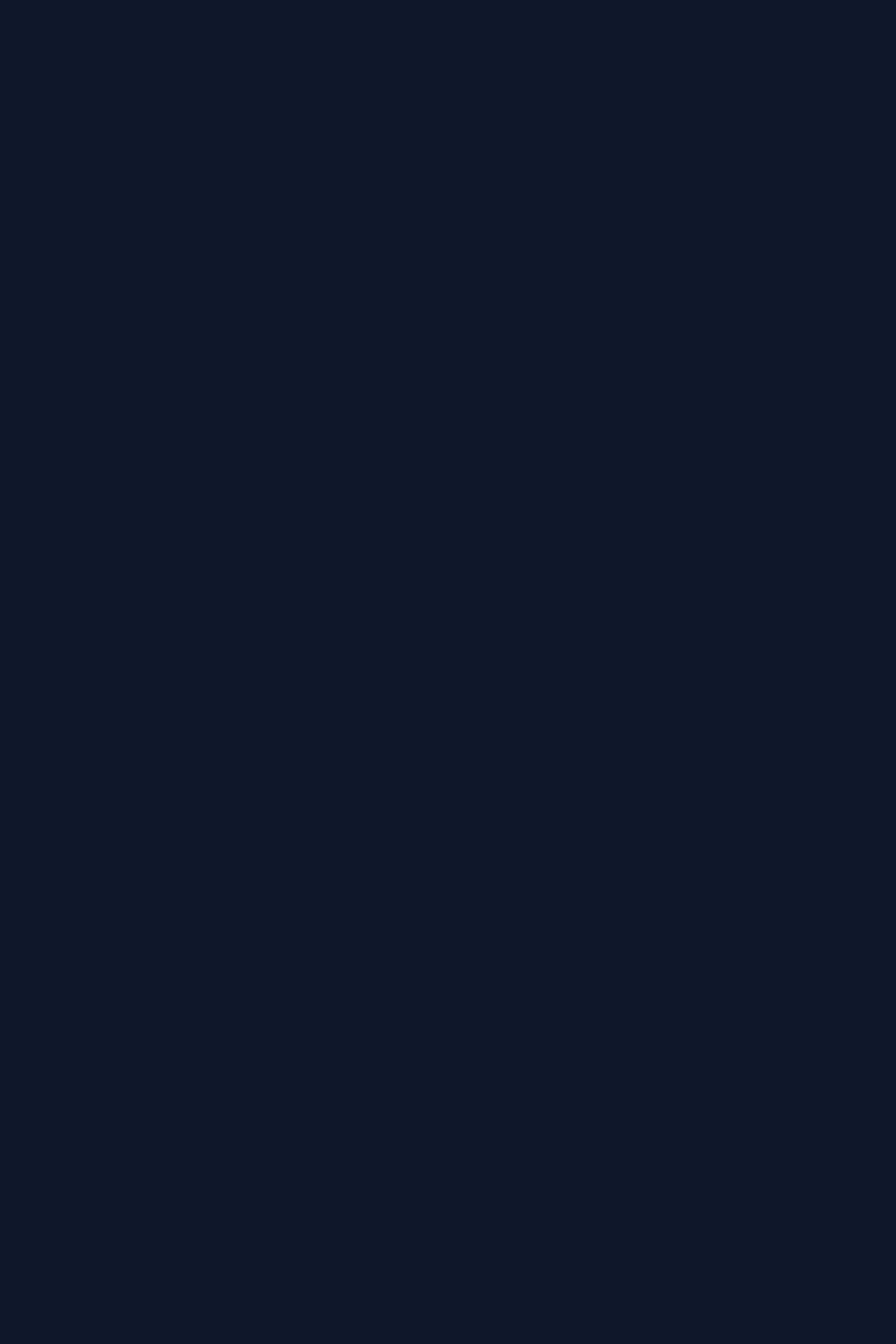
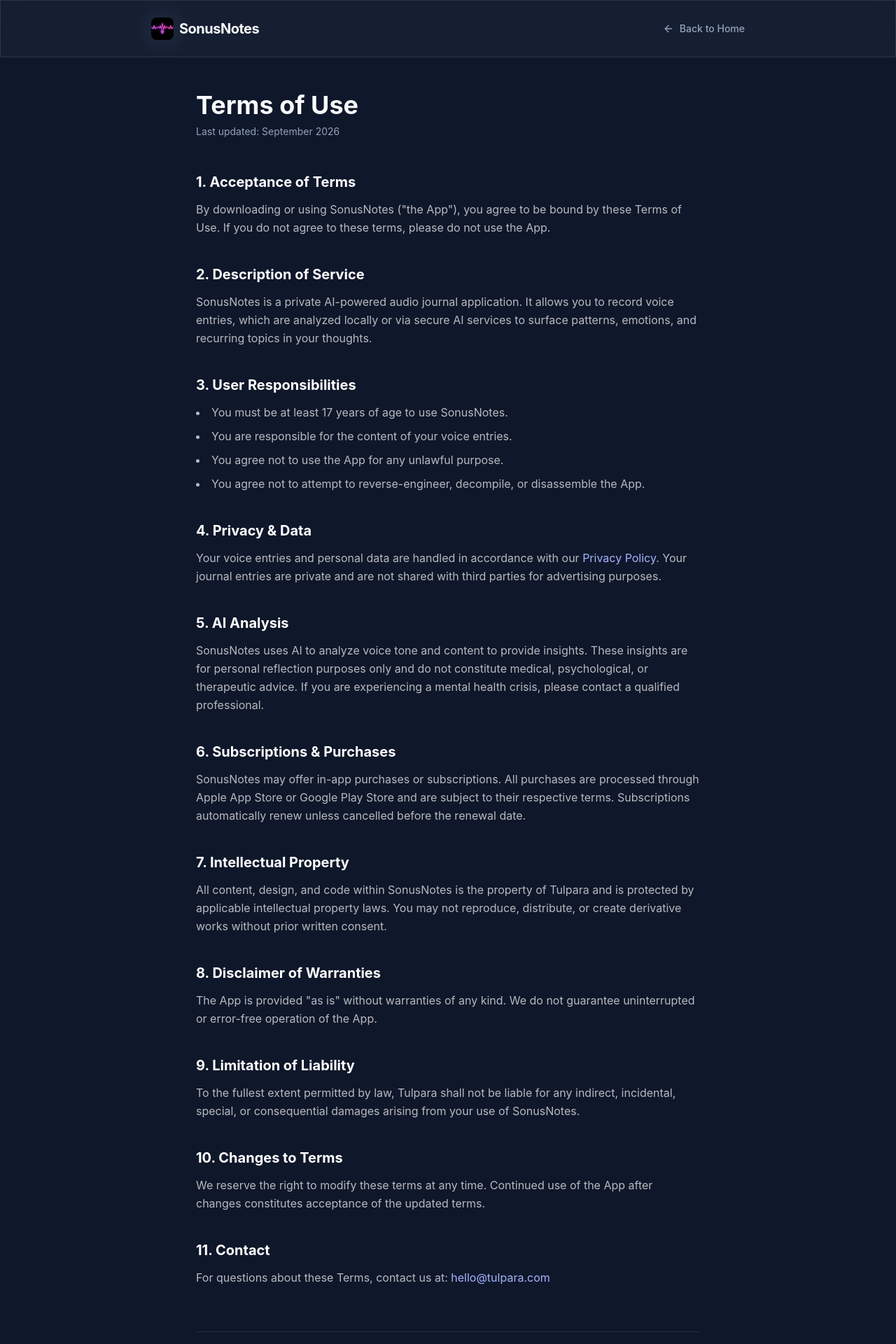
Before and after one commit to u-demiroz/sonusnotes-web, a React (Vite) app: page /terms in a window 1280 px wide. Before the commit this address had no page. Shown: the top 1920 px of the page at 70% size. Before the commit the page ends 800 px from the top, so only its background shows below. Built offline with nearby package versions, Linux system fonts and the light colour scheme.

Commit message:
New copy, Terms page, fix Terms link, update title

```diff
--- a/index.html
+++ b/index.html
@@ -4,7 +4,7 @@
     <meta charset="UTF-8" />
     <link rel="icon" type="image/png" href="/logo.png" />
     <meta name="viewport" content="width=device-width, initial-scale=1.0" />
-    <title>Sonus Notes</title>
+    <title>SonusNotes — Private AI Journal</title>
   </head>
   <body>
     <div id="root"></div>
--- a/src/App.tsx
+++ b/src/App.tsx
@@ -2,6 +2,7 @@
 import { BrowserRouter, Routes, Route } from 'react-router-dom';
 import Home from './pages/Home';
 import Privacy from './pages/Privacy';
+import Terms from './pages/Terms';
 
 function App() {
   return (
@@ -9,6 +10,7 @@
       <Routes>
         <Route path="/" element={<Home />} />
         <Route path="/privacy" element={<Privacy />} />
+        <Route path="/terms" element={<Terms />} />
       </Routes>
     </BrowserRouter>
   );
--- /dev/null
+++ b/src/pages/Terms.tsx
@@ -0,0 +1,99 @@
+import { Link } from 'react-router-dom';
+import { ArrowLeft } from 'lucide-react';
+import logo from '../assets/logo.png';
+
+function Terms() {
+  return (
+    <div className="min-h-screen bg-background-dark text-text-dark font-sans selection:bg-primary/30 pb-20">
+
+      {/* Navigation */}
+      <nav className="w-full z-50 glass border-b border-white/5 mb-12">
+        <div className="max-w-4xl mx-auto px-6 h-20 flex items-center justify-between">
+          <Link to="/" className="flex items-center gap-2 hover:opacity-80 transition-opacity">
+            <img src={logo} alt="SonusNotes Logo" className="w-8 h-8 rounded-lg object-contain glow" />
+            <span className="text-xl font-bold tracking-tight">SonusNotes</span>
+          </Link>
+          <Link to="/" className="flex items-center gap-2 text-muted-dark hover:text-white transition-colors text-sm font-medium">
+            <ArrowLeft className="w-4 h-4" />
+            Back to Home
+          </Link>
+        </div>
+      </nav>
+
+      <div className="max-w-3xl mx-auto px-6">
+        <h1 className="text-4xl font-bold mb-2">Terms of Use</h1>
+        <p className="text-muted-dark text-sm mb-12">Last updated: September 2026</p>
+
+        <div className="space-y-10 text-white/70 leading-relaxed">
+
+          <section>
+            <h2 className="text-xl font-bold text-white mb-3">1. Acceptance of Terms</h2>
+            <p>By downloading or using SonusNotes ("the App"), you agree to be bound by these Terms of Use. If you do not agree to these terms, please do not use the App.</p>
+          </section>
+
+          <section>
+            <h2 className="text-xl font-bold text-white mb-3">2. Description of Service</h2>
+            <p>SonusNotes is a private AI-powered audio journal application. It allows you to record voice entries, which are analyzed locally or via secure AI services to surface patterns, emotions, and recurring topics in your thoughts.</p>
+          </section>
+
+          <section>
+            <h2 className="text-xl font-bold text-white mb-3">3. User Responsibilities</h2>
+            <ul className="list-disc list-inside space-y-2">
+              <li>You must be at least 17 years of age to use SonusNotes.</li>
+              <li>You are responsible for the content of your voice entries.</li>
+              <li>You agree not to use the App for any unlawful purpose.</li>
+              <li>You agree not to attempt to reverse-engineer, decompile, or disassemble the App.</li>
+            </ul>
+          </section>
+
+          <section>
+            <h2 className="text-xl font-bold text-white mb-3">4. Privacy & Data</h2>
+            <p>Your voice entries and personal data are handled in accordance with our <Link to="/privacy" className="text-primary hover:underline">Privacy Policy</Link>. Your journal entries are private and are not shared with third parties for advertising purposes.</p>
+          </section>
+
+          <section>
+            <h2 className="text-xl font-bold text-white mb-3">5. AI Analysis</h2>
+            <p>SonusNotes uses AI to analyze voice tone and content to provide insights. These insights are for personal reflection purposes only and do not constitute medical, psychological, or therapeutic advice. If you are experiencing a mental health crisis, please contact a qualified professional.</p>
+          </section>
+
+          <section>
+            <h2 className="text-xl font-bold text-white mb-3">6. Subscriptions & Purchases</h2>
+            <p>SonusNotes may offer in-app purchases or subscriptions. All purchases are processed through Apple App Store or Google Play Store and are subject to their respective terms. Subscriptions automatically renew unless cancelled before the renewal date.</p>
+          </section>
+
+          <section>
+            <h2 className="text-xl font-bold text-white mb-3">7. Intellectual Property</h2>
+            <p>All content, design, and code within SonusNotes is the property of Tulpara and is protected by applicable intellectual property laws. You may not reproduce, distribute, or create derivative works without prior written consent.</p>
+          </section>
+
+          <section>
+            <h2 className="text-xl font-bold text-white mb-3">8. Disclaimer of Warranties</h2>
+            <p>The App is provided "as is" without warranties of any kind. We do not guarantee uninterrupted or error-free operation of the App.</p>
+          </section>
+
+          <section>
+            <h2 className="text-xl font-bold text-white mb-3">9. Limitation of Liability</h2>
+            <p>To the fullest extent permitted by law, Tulpara shall not be liable for any indirect, incidental, special, or consequential damages arising from your use of SonusNotes.</p>
+          </section>
+
+          <section>
+            <h2 className="text-xl font-bold text-white mb-3">10. Changes to Terms</h2>
+            <p>We reserve the right to modify these terms at any time. Continued use of the App after changes constitutes acceptance of the updated terms.</p>
+          </section>
+
+          <section>
+            <h2 className="text-xl font-bold text-white mb-3">11. Contact</h2>
+            <p>For questions about these Terms, contact us at: <a href="mailto:hello@tulpara.com" className="text-primary hover:underline">hello@tulpara.com</a></p>
+          </section>
+
+        </div>
+
+        <div className="mt-16 pt-8 border-t border-white/10">
+          <Link to="/" className="text-muted-dark hover:text-white transition-colors text-sm">← Back to SonusNotes</Link>
+        </div>
+      </div>
+    </div>
+  );
+}
+
+export default Terms;
```
Also changed, not shown: src/pages/Home.tsx (+17 -17 lines).
